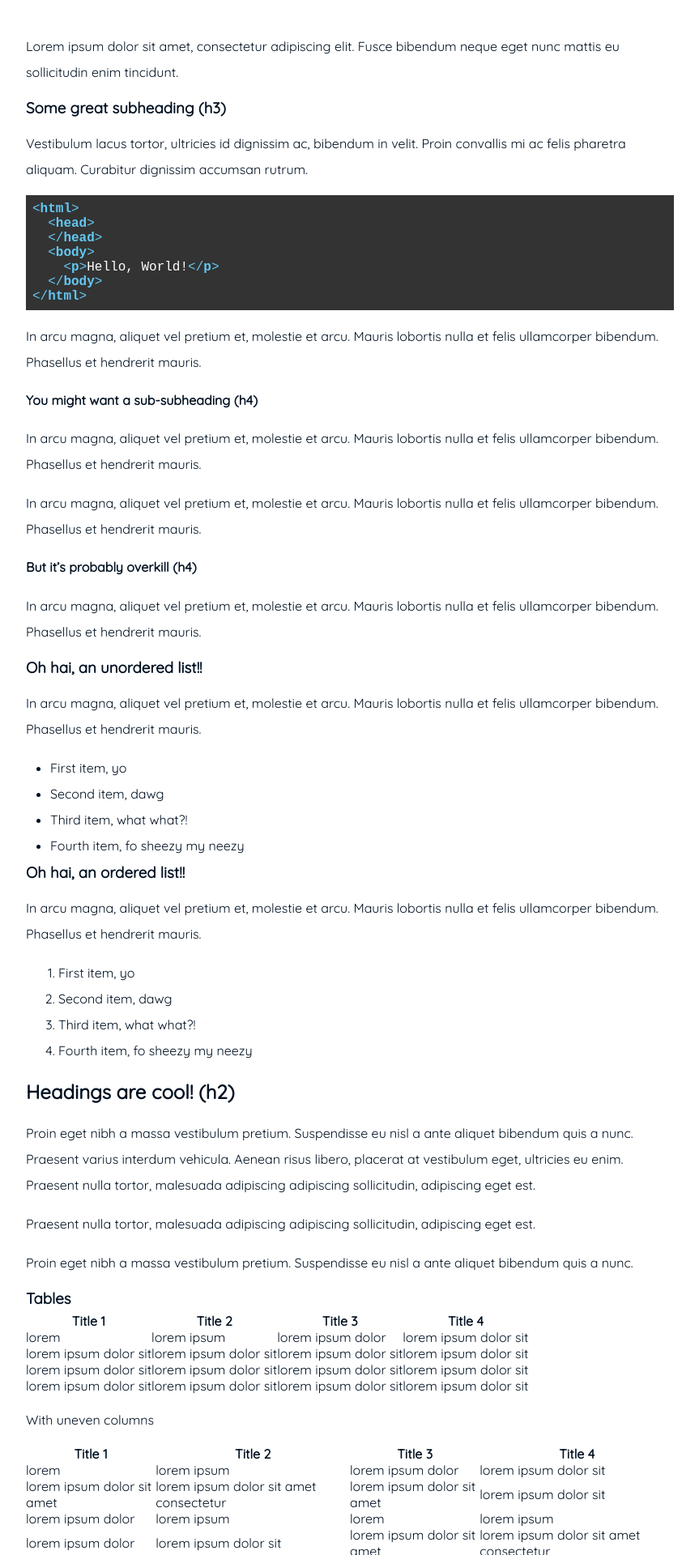
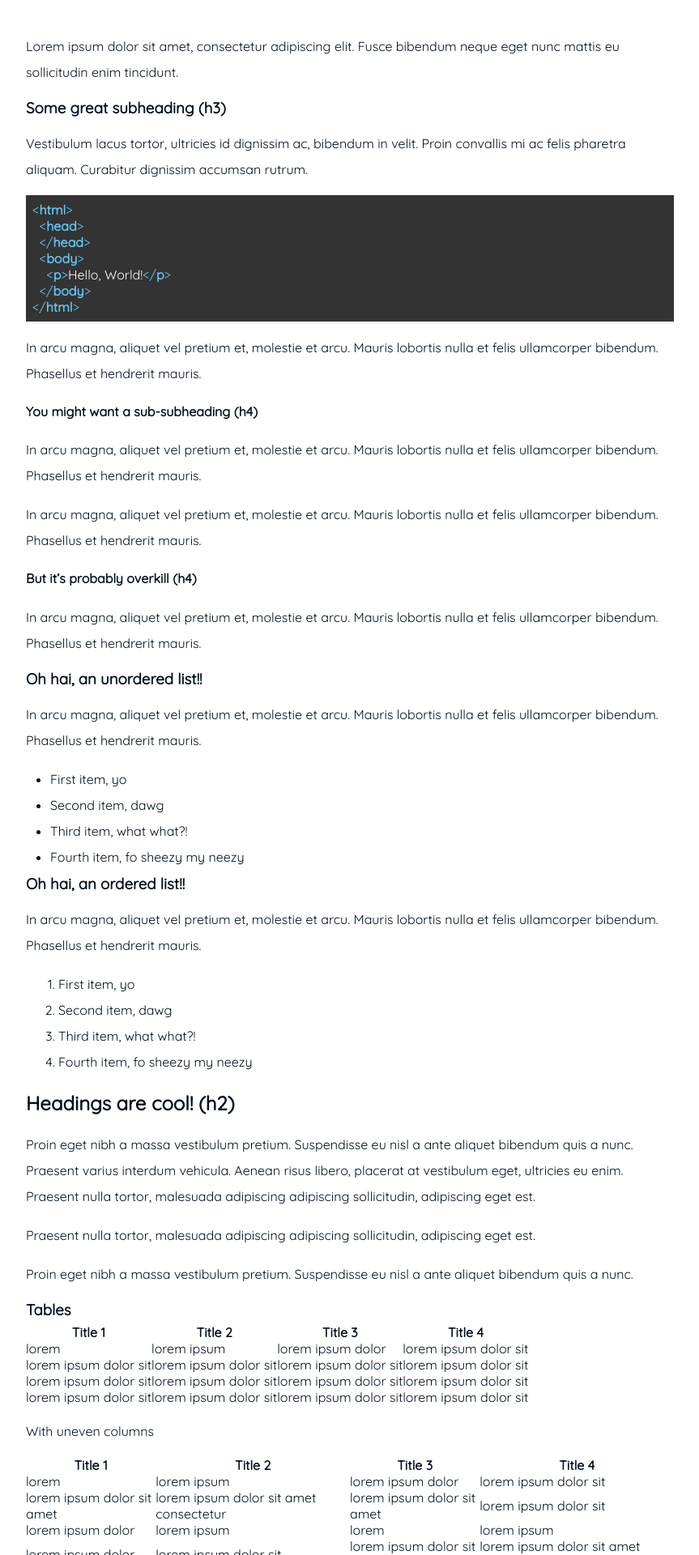
Before and after one commit to Gyeongje/gyeongje.github.io, a Jekyll site: the page built from _posts/2016-05-20-this-post-demonstrates-post-content-styles.md, in a window 1280 px wide. Shown: the part 1297-3217 px from the top of the page at 81% size, without its empty margins (208-1071 px from the left). Built offline with Jekyll 4.4.1, drawn with Linux system fonts in a browser that asks for light colours.

Commit message:
Update main.css

```diff
--- a/assets/css/main.css
+++ b/assets/css/main.css
@@ -47,6 +47,14 @@
   .wrapper {
     max-width: 800px;
     margin: 60px auto; }
+
+  code,
+  kbd,
+  pre,
+  samp {
+    font-family: Quicksand;
+    font-size: 100%;
+  }
 
 /* =Header *//*************************************************************/
   .header {
```
